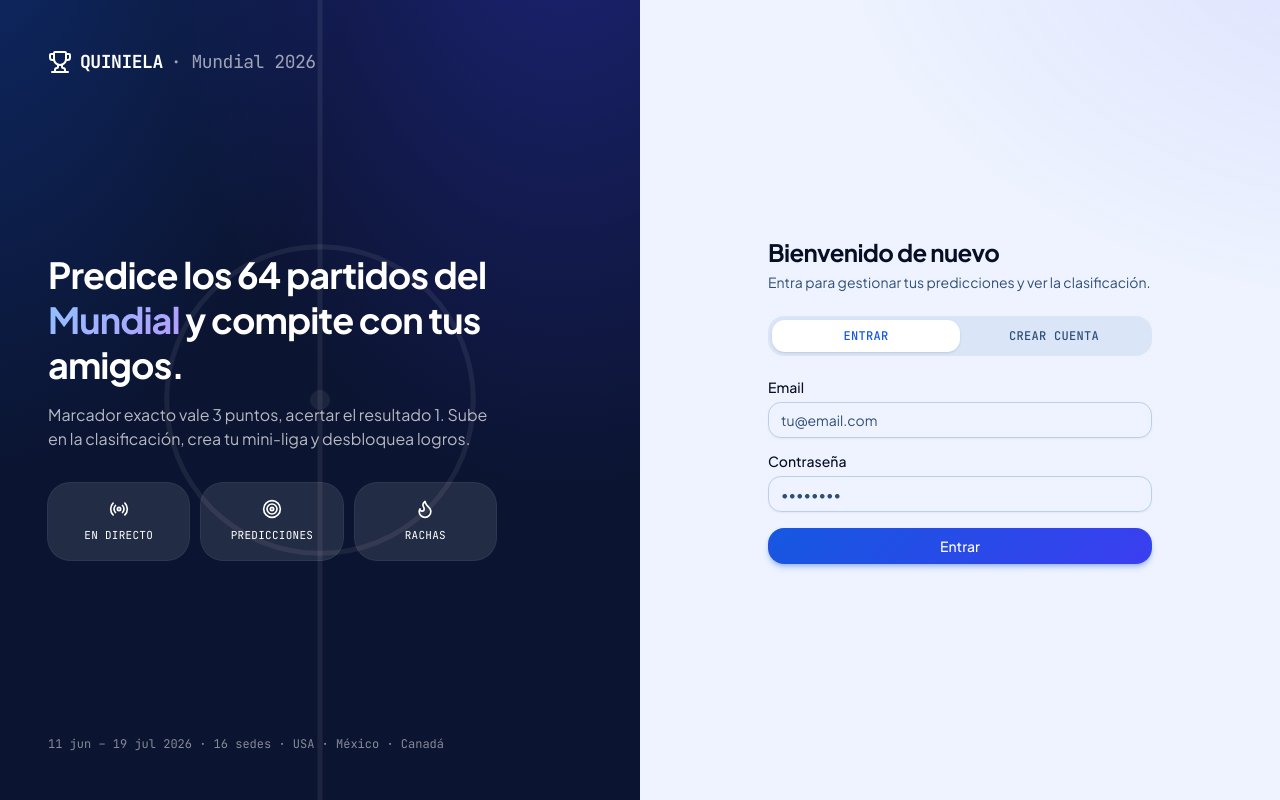
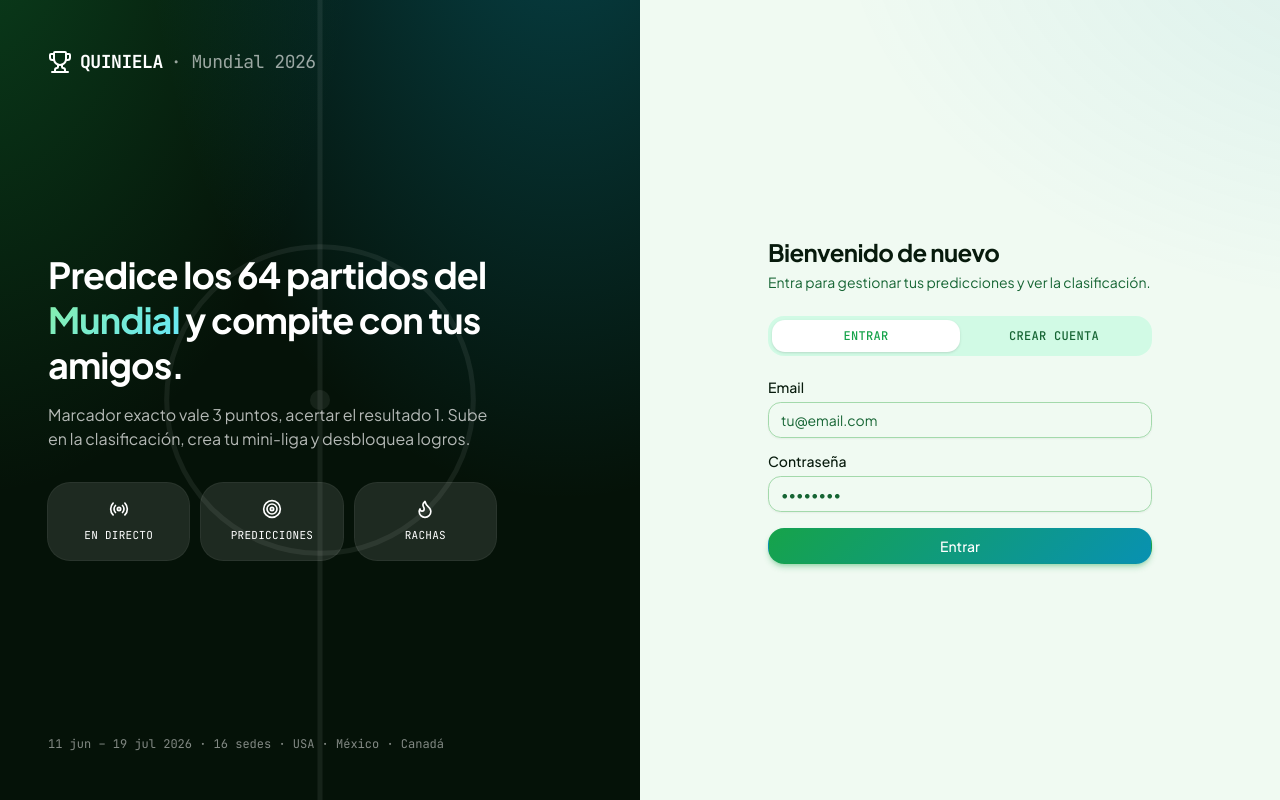
Before and after one commit to gCuadros/world-football-pool, a Next.js app: page /login in a window 1280 px wide. Built offline with nearby package versions, Linux system fonts and the light colour scheme; no server answers.

Commit message:
new ui version

```diff
--- a/src/app/globals.css
+++ b/src/app/globals.css
@@ -60,20 +60,21 @@
 }
 
 :root {
-  --background: #EEF3FF;
-  --foreground: #060F24;
+  /* ── Light mode: "Día de partido" ── */
+  --background: #F0FAF2;
+  --foreground: #071A0C;
   --card: #FFFFFF;
-  --card-foreground: #060F24;
+  --card-foreground: #071A0C;
   --popover: #FFFFFF;
-  --popover-foreground: #060F24;
-  --primary: #1558E0;
+  --popover-foreground: #071A0C;
+  --primary: #16A34A;
   --primary-foreground: #FFFFFF;
-  --secondary: #E2ECFF;
-  --secondary-foreground: #0A2050;
-  --muted: #DAE6F8;
-  --muted-foreground: #304F78;
-  --accent: #E2ECFF;
-  --accent-foreground: #1558E0;
+  --secondary: #DCFCE7;
+  --secondary-foreground: #14532D;
+  --muted: #D1FAE5;
+  --muted-foreground: #166534;
+  --accent: #DCFCE7;
+  --accent-foreground: #16A34A;
   --destructive: #DC2626;
   --destructive-foreground: #ffffff;
   --success: #059669;
@@ -82,91 +83,87 @@
   --warning-foreground: #ffffff;
   --live: #E11D38;
   --live-foreground: #ffffff;
-  --border: #BBCFE8;
-  --input: #BBCFE8;
-  --ring: #1558E0;
-  --chart-1: #1558E0;
-  --chart-2: #4D8EFF;
-  --chart-3: #7BB8FF;
-  --chart-4: #059669;
+  --border: #A3D9AB;
+  --input: #A3D9AB;
+  --ring: #16A34A;
+  --chart-1: #16A34A;
+  --chart-2: #4ADE80;
+  --chart-3: #86EFAC;
+  --chart-4: #0891B2;
   --chart-5: #D97706;
   --radius: 1rem;
-  --sidebar: #F4F8FF;
-  --sidebar-foreground: #060F24;
-  --sidebar-primary: #1558E0;
+  --sidebar: #F5FBF6;
+  --sidebar-foreground: #071A0C;
+  --sidebar-primary: #16A34A;
   --sidebar-primary-foreground: #FFFFFF;
-  --sidebar-accent: #E2ECFF;
-  --sidebar-accent-foreground: #1558E0;
-  --sidebar-border: #BBCFE8;
-  --sidebar-ring: #1558E0;
-  /* Theme-aware utility variables */
-  --gradient-primary-start: #1558E0;
-  --gradient-primary-end: #3B3EF0;
+  --sidebar-accent: #DCFCE7;
+  --sidebar-accent-foreground: #16A34A;
+  --sidebar-border: #A3D9AB;
+  --sidebar-ring: #16A34A;
+  --gradient-primary-start: #16A34A;
+  --gradient-primary-end: #0891B2;
   --glow-live-ring: rgba(225, 29, 56, 0.22);
   --glow-live-shadow: rgba(225, 29, 56, 0.16);
-  --glow-primary-ring: rgba(21, 88, 224, 0.24);
-  --glow-primary-shadow: rgba(21, 88, 224, 0.16);
-  /* Sombra de tarjeta pronunciada: da profundidad real en light mode */
-  --shadow-card: 0 1px 3px rgba(0, 20, 80, 0.08), 0 8px 28px -6px rgba(0, 20, 90, 0.14);
-  --shadow-nav: 0 -2px 20px -4px rgba(0, 20, 80, 0.14), 0 -1px 0 0 rgba(0, 30, 100, 0.08);
-  /* Aurora más visible en light mode */
-  --aurora-glow-1: rgba(21, 88, 224, 0.13);
-  --aurora-glow-2: rgba(59, 62, 240, 0.10);
-  --hero-base: #0b1430;
+  --glow-primary-ring: rgba(22, 163, 74, 0.26);
+  --glow-primary-shadow: rgba(22, 163, 74, 0.18);
+  --shadow-card: 0 1px 3px rgba(0, 50, 15, 0.08), 0 8px 28px -6px rgba(0, 50, 15, 0.12);
+  --shadow-nav: 0 -2px 20px -4px rgba(0, 50, 20, 0.14), 0 -1px 0 0 rgba(0, 60, 20, 0.08);
+  --aurora-glow-1: rgba(22, 163, 74, 0.14);
+  --aurora-glow-2: rgba(8, 145, 178, 0.10);
+  --hero-base: #051208;
 }
 
 .dark {
-  --background: #07090F;
-  --foreground: #F0F4FF;
-  --card: #0C1018;
-  --card-foreground: #F0F4FF;
-  --popover: #0C1018;
-  --popover-foreground: #F0F4FF;
-  --primary: #4D8EFF;
-  --primary-foreground: #F8FAFF;
-  --secondary: #111827;
-  --secondary-foreground: #94A8C4;
-  --muted: #111827;
-  --muted-foreground: #5E7A99;
-  --accent: #111827;
-  --accent-foreground: #4D8EFF;
-  --destructive: #F87171;
-  --destructive-foreground: #1a0606;
-  --success: #00C48C;
-  --success-foreground: #001A12;
-  --warning: #F59E0B;
+  /* ── Dark mode: "Estadio de noche" ── */
+  --background: #080F09;
+  --foreground: #E4F0E6;
+  --card: #0D1A0E;
+  --card-foreground: #E4F0E6;
+  --popover: #0D1A0E;
+  --popover-foreground: #E4F0E6;
+  --primary: #4ADE80;
+  --primary-foreground: #042008;
+  --secondary: #142816;
+  --secondary-foreground: #7CB887;
+  --muted: #142816;
+  --muted-foreground: #4A7A52;
+  --accent: #142816;
+  --accent-foreground: #4ADE80;
+  --destructive: #FF6B6B;
+  --destructive-foreground: #1a0000;
+  --success: #22C55E;
+  --success-foreground: #042008;
+  --warning: #FACC15;
   --warning-foreground: #1A0F00;
   --live: #FF3B55;
   --live-foreground: #1A0407;
-  --border: oklch(1 0 0 / 7%);
-  --input: oklch(1 0 0 / 10%);
-  --ring: #4D8EFF;
-  --chart-1: #4D8EFF;
-  --chart-2: #7BB8FF;
-  --chart-3: #A9D0FF;
-  --chart-4: #00C48C;
-  --chart-5: #F59E0B;
-  --sidebar: #080A10;
-  --sidebar-foreground: #F0F4FF;
-  --sidebar-primary: #4D8EFF;
-  --sidebar-primary-foreground: #F8FAFF;
-  --sidebar-accent: #111827;
-  --sidebar-accent-foreground: #4D8EFF;
-  --sidebar-border: oklch(1 0 0 / 7%);
-  --sidebar-ring: #4D8EFF;
-  /* Theme-aware utility variables */
-  --gradient-primary-start: #4D8EFF;
-  --gradient-primary-end: #7B5CFF;
-  --glow-live-ring: rgba(255, 59, 85, 0.3);
-  --glow-live-shadow: rgba(255, 59, 85, 0.2);
-  --glow-primary-ring: rgba(77, 142, 255, 0.2);
-  --glow-primary-shadow: rgba(77, 142, 255, 0.15);
+  --border: oklch(1 0 0 / 8%);
+  --input: oklch(1 0 0 / 11%);
+  --ring: #4ADE80;
+  --chart-1: #4ADE80;
+  --chart-2: #86EFAC;
+  --chart-3: #BBF7D0;
+  --chart-4: #22C55E;
+  --chart-5: #FACC15;
+  --sidebar: #060D07;
+  --sidebar-foreground: #E4F0E6;
+  --sidebar-primary: #4ADE80;
+  --sidebar-primary-foreground: #042008;
+  --sidebar-accent: #142816;
+  --sidebar-accent-foreground: #4ADE80;
+  --sidebar-border: oklch(1 0 0 / 8%);
+  --sidebar-ring: #4ADE80;
+  --gradient-primary-start: #4ADE80;
+  --gradient-primary-end: #06B6D4;
+  --glow-live-ring: rgba(255, 59, 85, 0.32);
+  --glow-live-shadow: rgba(255, 59, 85, 0.22);
+  --glow-primary-ring: rgba(74, 222, 128, 0.22);
+  --glow-primary-shadow: rgba(74, 222, 128, 0.16);
   --shadow-card: none;
-  --shadow-nav: 0 -12px 40px -8px rgba(0, 0, 0, 0.5);
-  /* Ambiente (ver :root). */
-  --aurora-glow-1: rgba(77, 142, 255, 0.1);
-  --aurora-glow-2: rgba(123, 92, 255, 0.09);
-  --hero-base: #0a1126;
+  --shadow-nav: 0 -12px 40px -8px rgba(0, 0, 0, 0.55);
+  --aurora-glow-1: rgba(74, 222, 128, 0.10);
+  --aurora-glow-2: rgba(6, 182, 212, 0.08);
+  --hero-base: #040C05;
 }
 
 @layer base {
@@ -264,9 +261,9 @@
     background-clip: text;
     color: transparent;
   }
-  /* Variante clara del degradado, para titulares sobre .bg-aurora (navy). */
+  /* Variante clara del degradado, para titulares sobre .bg-aurora (verde oscuro). */
   .text-gradient-hero {
-    background: linear-gradient(135deg, #8fc2ff, #b49cff);
+    background: linear-gradient(135deg, #86efac, #67e8f9);
     -webkit-background-clip: text;
     background-clip: text;
     color: transparent;
--- a/src/app/layout.tsx
+++ b/src/app/layout.tsx
@@ -44,8 +44,8 @@ export const viewport: Viewport = {
   themeColor: [
     // El claro coincide con --background para que la barra de estado se funda
     // con la app (como una app nativa), no con el azul de marca.
-    { media: "(prefers-color-scheme: light)", color: "#EEF3FF" },
-    { media: "(prefers-color-scheme: dark)", color: "#07090F" },
+    { media: "(prefers-color-scheme: light)", color: "#F0FAF2" },
+    { media: "(prefers-color-scheme: dark)", color: "#080F09" },
   ],
 };
 
--- a/src/components/app/bottom-nav.tsx
+++ b/src/components/app/bottom-nav.tsx
@@ -117,7 +117,7 @@ export function BottomNav({ user }: { user: SidebarUser }) {
                 active && "bg-primary/10 dark:bg-primary/15",
               )}
             >
-              <Icon className={cn("size-5", active && "drop-shadow-[0_0_5px_rgba(29,111,242,0.5)] dark:drop-shadow-[0_0_6px_rgba(77,142,255,0.6)]")} strokeWidth={active ? 2.5 : 1.75} />
+              <Icon className={cn("size-5", active && "drop-shadow-[0_0_6px_rgba(22,163,74,0.6)] dark:drop-shadow-[0_0_8px_rgba(74,222,128,0.7)]")} strokeWidth={active ? 2.5 : 1.75} />
             </span>
             <span className="truncate">{label}</span>
           </Link>
--- a/src/components/dashboard/hero-match.tsx
+++ b/src/components/dashboard/hero-match.tsx
@@ -32,10 +32,10 @@ export function HeroMatch({ match, now }: { match: MatchBase; now?: Date }) {
             {stageTag}
           </span>
           {live ? (
-            <span className="flex items-center gap-1.5 font-mono text-xs font-bold tracking-wider text-rose-300">
+            <span className="text-live flex items-center gap-1.5 font-mono text-xs font-bold tracking-wider">
               <span className="relative flex size-2">
-                <span className="absolute inline-flex size-full animate-ping rounded-full bg-rose-400 opacity-75" />
-                <span className="relative inline-flex size-2 rounded-full bg-rose-400" />
+                <span className="bg-live absolute inline-flex size-full animate-ping rounded-full opacity-75" />
+                <span className="bg-live relative inline-flex size-2 rounded-full" />
               </span>
               {match.liveMinute ? `${match.liveMinute}'` : "EN VIVO"}
             </span>
@@ -86,7 +86,7 @@ export function HeroMatch({ match, now }: { match: MatchBase; now?: Date }) {
           <span className="truncate font-mono text-3xs text-white/50">
             {match.stadium}{match.city ? ` · ${match.city}` : ""}
           </span>
-          <span className={`flex shrink-0 items-center gap-0.5 text-xs font-semibold ${live ? "text-rose-300" : "text-white/80"}`}>
+          <span className={`flex shrink-0 items-center gap-0.5 text-xs font-semibold ${live ? "text-live" : "text-white/80"}`}>
             {live ? "Ver en directo" : "Ver partido"}
             <ChevronRight className="size-3.5" />
           </span>
```
